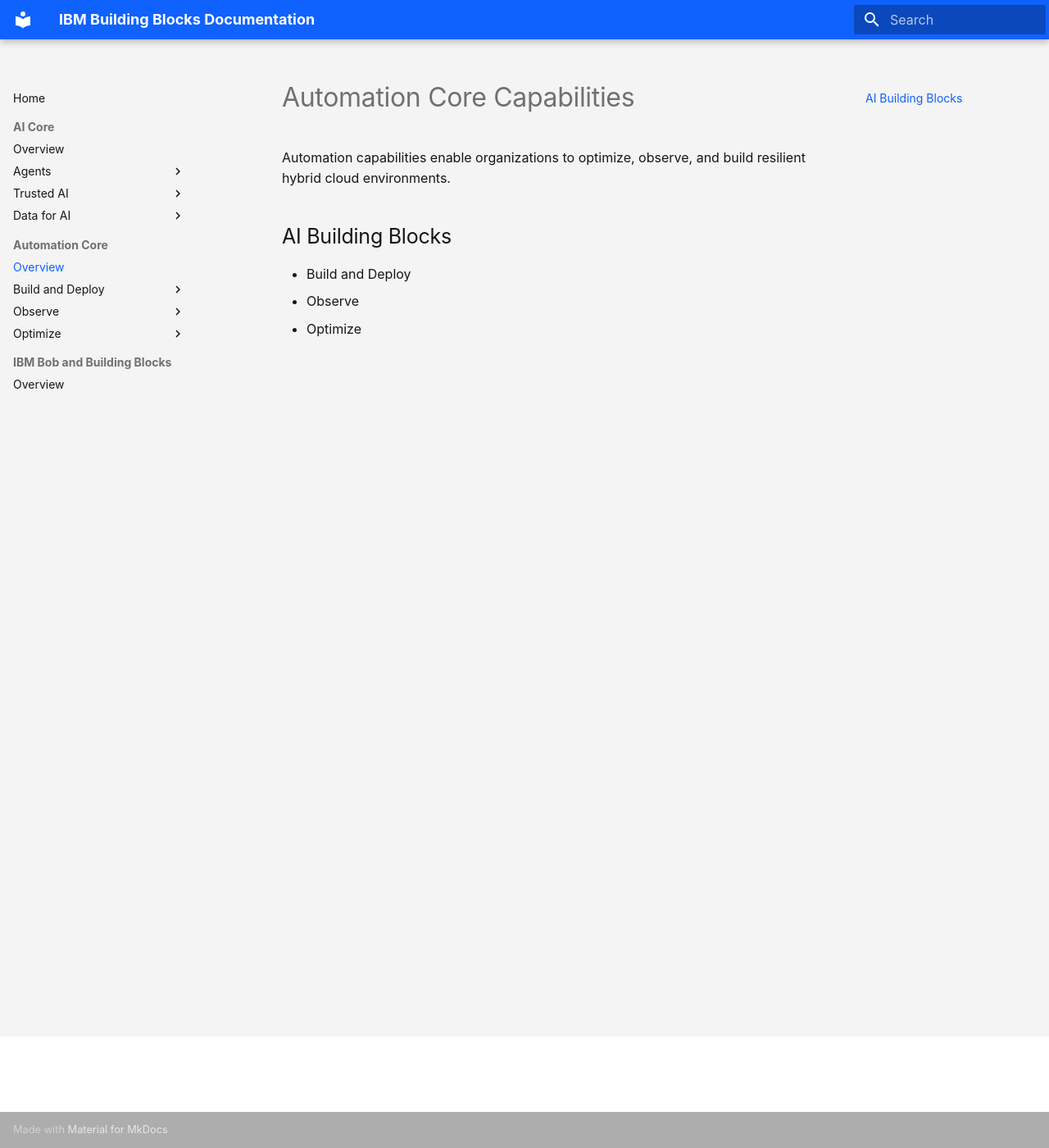
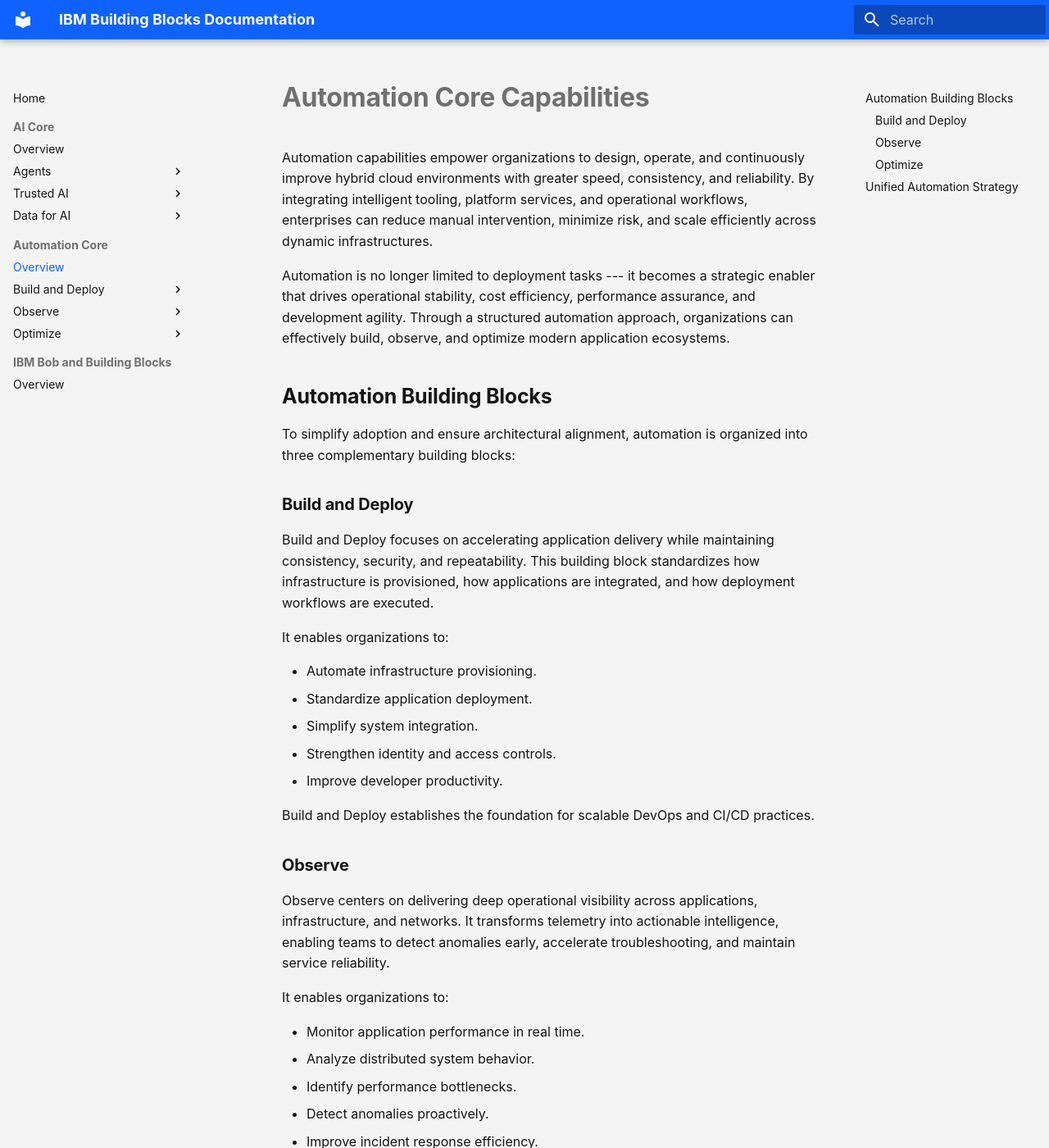
Before and after one commit to ibm-self-serve-assets/building-blocks-docs, an MkDocs documentation site: the page built from docs-src/automation-core/index.md, in a window 1280 px wide and 1400 px high. Shown: the whole window at 82% size. Built offline with MkDocs 1.6.1 and Material for MkDocs 9.7.7, drawn with Linux system fonts in a browser that asks for light colours; some of the changed text lies outside the part shown.

Commit message:
Updating landing page for automation

```diff
--- a/docs-src/automation-core/index.md
+++ b/docs-src/automation-core/index.md
@@ -1,9 +1,84 @@
-# Automation Core Capabilities
+# **Automation Core Capabilities**
 
-Automation capabilities enable organizations to optimize, observe, and build
-resilient hybrid cloud environments.
+Automation capabilities empower organizations to design, operate, and
+continuously improve hybrid cloud environments with greater speed,
+consistency, and reliability. By integrating intelligent tooling,
+platform services, and operational workflows, enterprises can reduce
+manual intervention, minimize risk, and scale efficiently across dynamic
+infrastructures.
 
-## AI Building Blocks
-- Build and Deploy
-- Observe
-- Optimize
+Automation is no longer limited to deployment tasks --- it becomes a
+strategic enabler that drives operational stability, cost efficiency,
+performance assurance, and development agility. Through a structured
+automation approach, organizations can effectively build, observe, and
+optimize modern application ecosystems.
+
+## **Automation Building Blocks**
+
+To simplify adoption and ensure architectural alignment, automation is
+organized into three complementary building blocks:
+
+### **Build and Deploy**
+
+Build and Deploy focuses on accelerating application delivery while
+maintaining consistency, security, and repeatability. This building
+block standardizes how infrastructure is provisioned, how applications
+are integrated, and how deployment workflows are executed.
+
+It enables organizations to:
+
+-   Automate infrastructure provisioning.
+-   Standardize application deployment.
+-   Simplify system integration.
+-   Strengthen identity and access controls.
+-   Improve developer productivity.
+
+Build and Deploy establishes the foundation for scalable DevOps and
+CI/CD practices.
+
+### **Observe**
+
+Observe centers on delivering deep operational visibility across
+applications, infrastructure, and networks. It transforms telemetry into
+actionable intelligence, enabling teams to detect anomalies early,
+accelerate troubleshooting, and maintain service reliability.
+
+It enables organizations to:
+
+-   Monitor application performance in real time.
+-   Analyze distributed system behavior.
+-   Identify performance bottlenecks.
+-   Detect anomalies proactively.
+-   Improve incident response efficiency.
+
+Observe ensures that dynamic environments remain transparent and
+manageable.
+
+### **Optimize**
+
+Optimize emphasizes continuous improvement of efficiency, resilience,
+and resource utilization. It aligns financial intelligence, operational
+stability, and automated decision-making to ensure sustainable cloud
+operations.
+
+It enables organizations to:
+
+-   Improve cost efficiency.
+-   Strengthen resilience and compliance posture.
+-   Automate resource management.
+-   Prevent performance degradation.
+-   Balance cost-performance trade-offs.
+
+Optimize transforms operations into a closed-loop improvement model.
+
+## **Unified Automation Strategy**
+
+Together, Build and Deploy, Observe, and Optimize create a cohesive
+automation framework. Each building block reinforces the others:
+
+-   Build establishes repeatability\
+-   Observe provides operational intelligence\
+-   Optimize drives continuous improvement
+
+This integrated model enables enterprises to scale hybrid cloud
+environments with greater predictability, stability, and efficiency.
```
